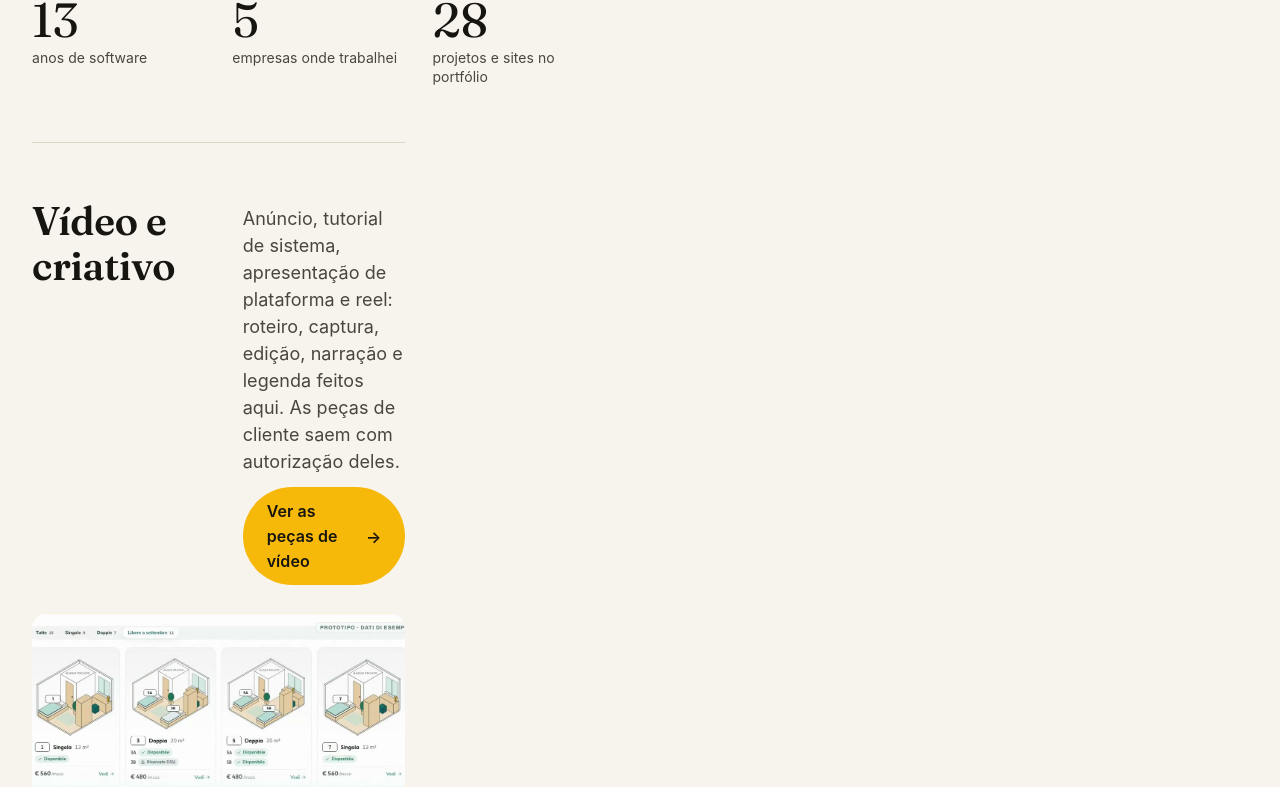
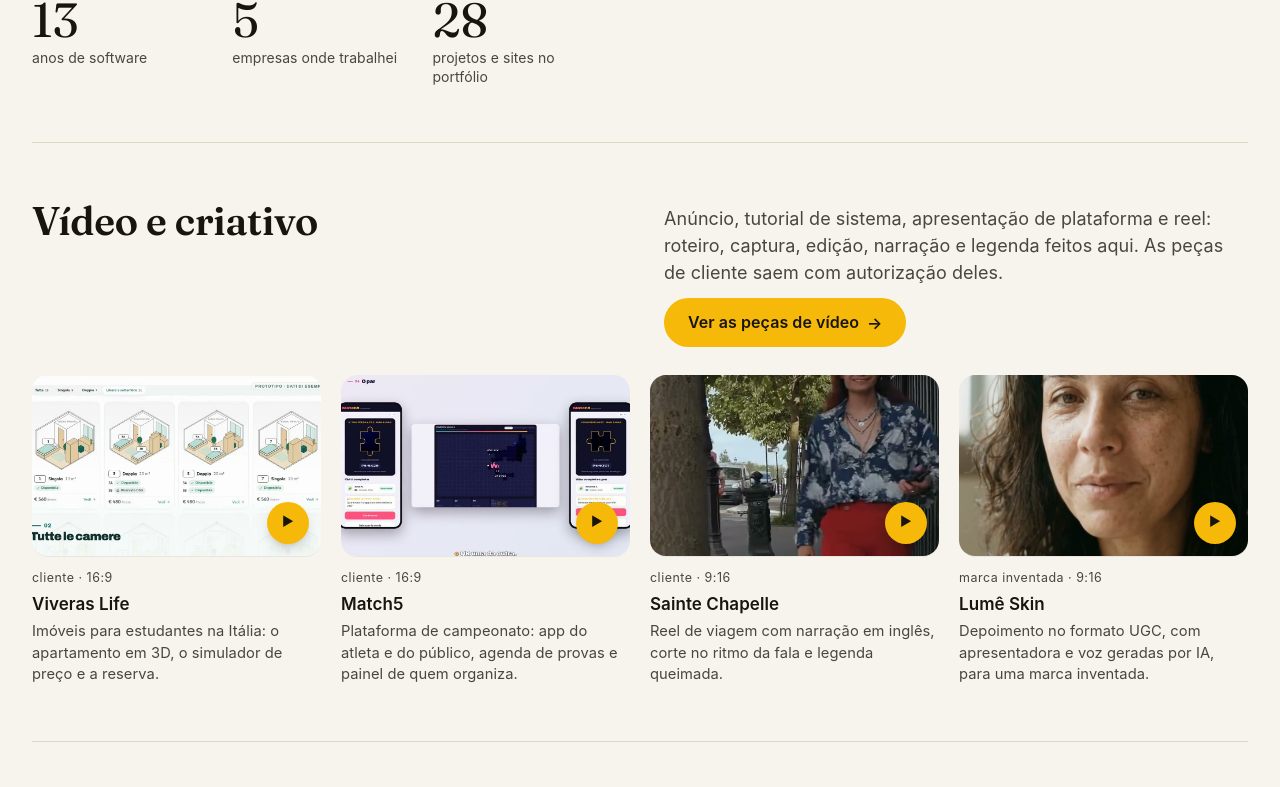
Before and after one commit to vlfcandido/vlfcandido.github.io, a React (Vite) app: page / in a window 1280 px wide. Shown: the part 697-1484 px from the top of the page. Built offline with nearby package versions, Linux system fonts and the light colour scheme; a web font is replaced by a local one.

Commit message:
home: criativos ganha faixa inteira na grade do PC
Sem área própria a seção caía numa coluna de 373 px e as quatro peças
empilhavam. Entra na ordem nova da home: prova, criativo, vitrine,
empresas, quem.

```diff
--- a/src/home/home.css
+++ b/src/home/home.css
@@ -88,10 +88,13 @@
        prototipo empresas" e "como como quem". */
     /* 23/10/2026: o bloco de lojas virtuais ganha faixa inteira entre os projetos e a trajetória. Sem área própria
        ele cairia no fim da grade, fora da ordem de leitura do celular. */
+    /* 23/11/2026: o bloco de criativo e vídeo entra em faixa inteira logo depois da prova, na ordem nova da home
+       (prova, criativo, vitrine, empresas, quem). Sem área própria ele caía numa coluna de 373 px. */
     .home { grid-template-columns: repeat(3, minmax(0, 1fr)); column-gap: 48px;
-      grid-template-areas: "inicio inicio inicio" "ia ia ia" "vitrine vitrine vitrine" "destaques destaques destaques" "lojas lojas lojas" "empresas empresas empresas" "como como quem"; }
+      grid-template-areas: "inicio inicio inicio" "criativos criativos criativos" "ia ia ia" "vitrine vitrine vitrine" "destaques destaques destaques" "lojas lojas lojas" "empresas empresas empresas" "como como quem"; }
     .home > .secao { padding-block: 56px; }
     .home > #inicio { grid-area: inicio; }
+    .home > #criativos { grid-area: criativos; }
     .home > #ia { grid-area: ia; }
     .home > #experimente { grid-area: vitrine; }
     .home > #empresas { grid-area: empresas; }
```
